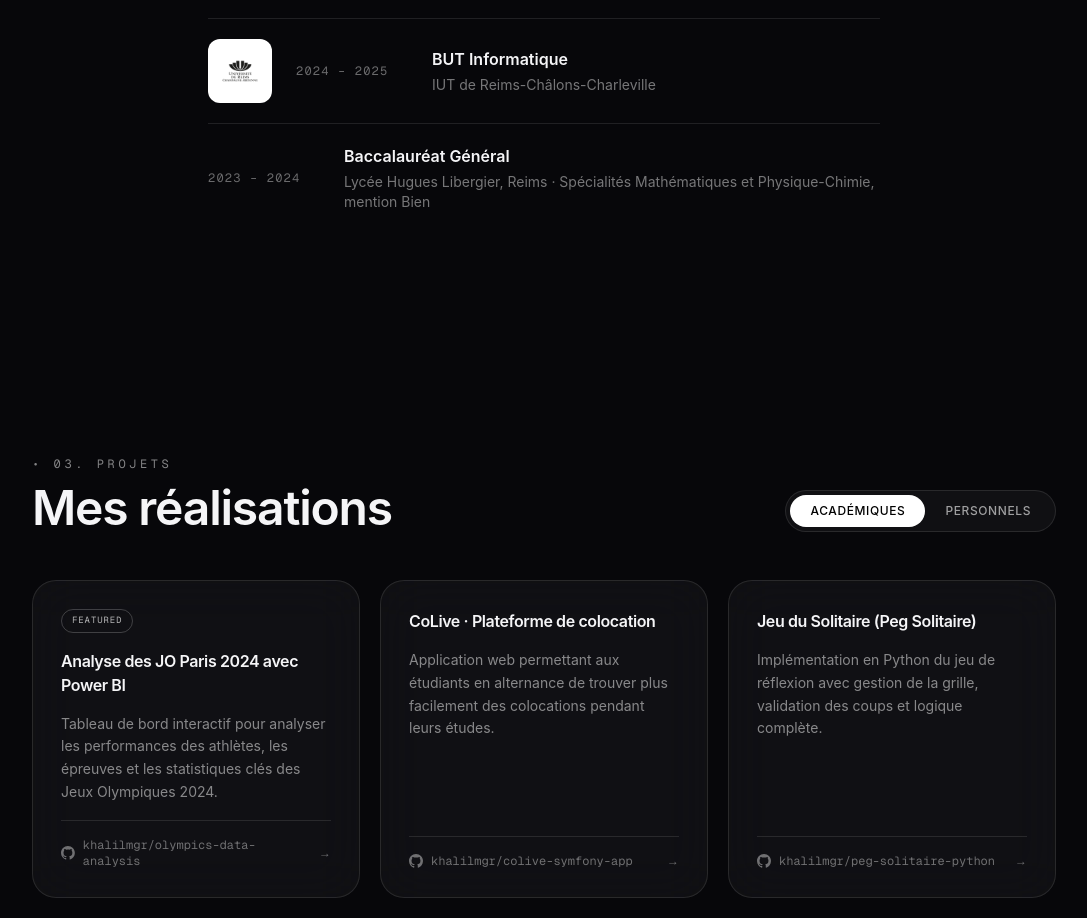
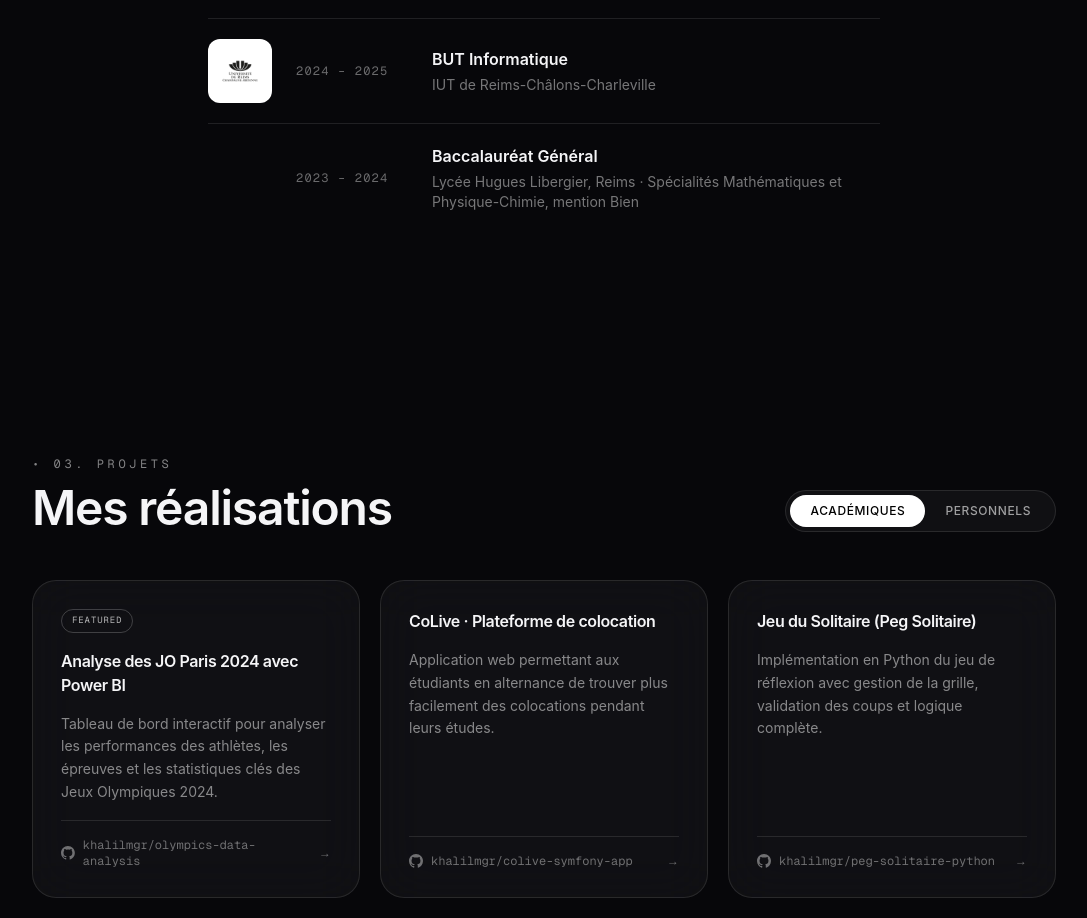
Before and after one commit to khalilmgr/khalilmgr.github.io, a Next.js app: page / in a window 1280 px wide. Shown: the part 1603-2521 px from the top of the page, without its empty margins (96-1183 px from the left). Built offline with nearby package versions, Linux system fonts and the light colour scheme.

Commit message:
Align Formations date column when no logo is present
Reserve the logo's width with an invisible spacer for the Bac entry
on sm+ screens, so its date lines up with the other rows instead of
starting where the logo would be.

Co-Authored-By: Claude Sonnet 5 <noreply@anthropic.com>

```diff
--- a/app/components/About.tsx
+++ b/app/components/About.tsx
@@ -218,7 +218,7 @@ function FormationsTab({ lang }: { lang: Lang }) {
           transition={{ duration: 0.4, delay: i * 0.08 }}
           className="flex flex-col sm:flex-row sm:items-center gap-3 sm:gap-6 py-5 border-b border-white/10 last:border-0"
         >
-          {item.logo && (
+          {item.logo ? (
             <div className="w-16 h-16 flex-shrink-0 rounded-xl bg-white flex items-center justify-center p-2">
               <img
                 src={item.logo}
@@ -226,6 +226,8 @@ function FormationsTab({ lang }: { lang: Lang }) {
                 className={`w-full h-full object-contain ${item.logoGrayscale ? "grayscale" : ""}`}
               />
             </div>
+          ) : (
+            <div className="hidden sm:block w-16 h-16 flex-shrink-0" />
           )}
           <span className="font-mono text-xs text-white/40 tracking-widest sm:w-28 sm:flex-shrink-0">
             {item.period}
```
Also changed, not shown: lycee.jpeg (added).
